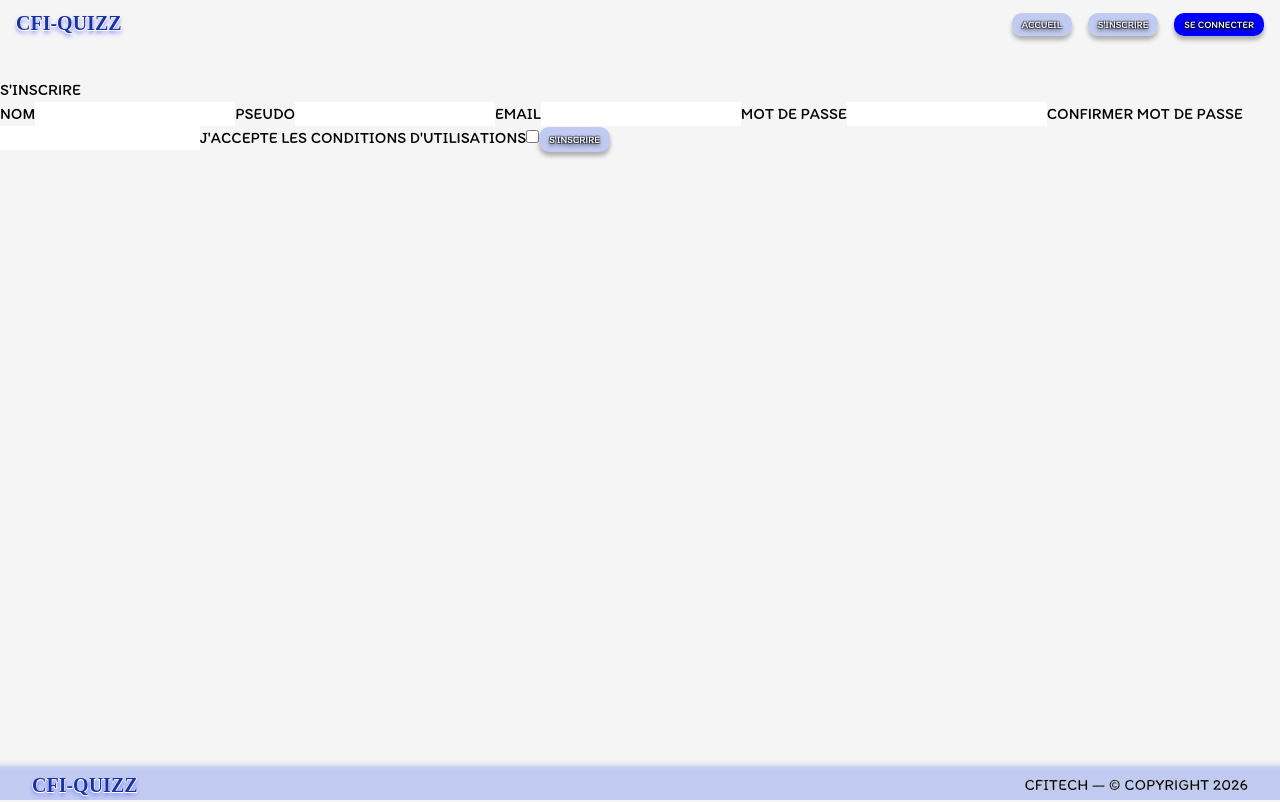
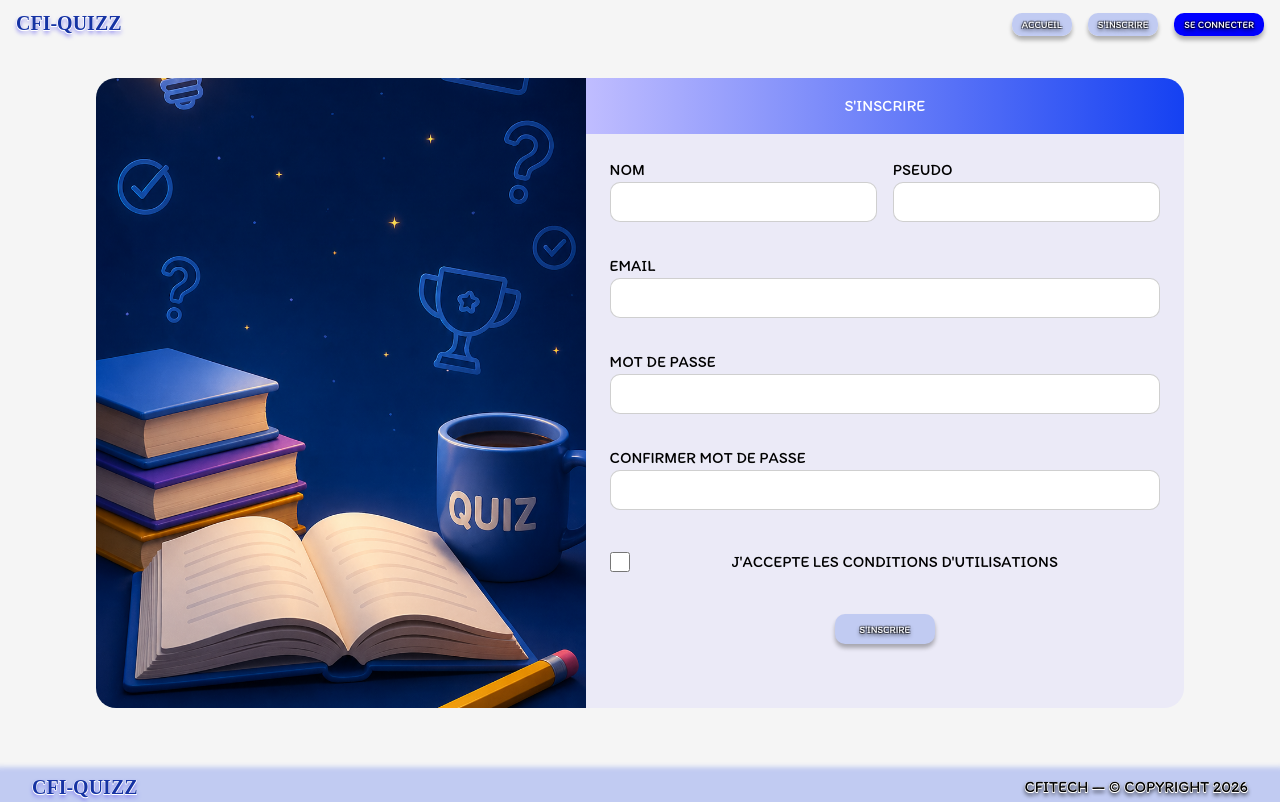
Before and after one commit to isma-dmh/projet-quizz-2026, a React (Vite) app: page /inscription in a window 1280 px wide. Built offline with nearby package versions, Linux system fonts and the light colour scheme; a web font is replaced by a local one.

Commit message:
Ajout style

```diff
--- a/src/App.css
+++ b/src/App.css
@@ -98,7 +98,6 @@ header > nav > button {
 
 #croix {
   width: 30px;
-
 }
 
 footer {
@@ -109,7 +108,12 @@ footer {
 }
 
 footer > p {
-  -webkit-text-stroke: 0.2px white;
+  text-shadow:
+    -0.5px -0.5px 0 white,
+    0.5px -0.5px 0 white,
+    -0.5px 0.5px 0 white,
+    0.5px 0.5px 0 white,
+    0 3px 4px black;
 }
 
 @media (max-width: 700px) {
@@ -132,7 +136,6 @@ footer > p {
       gap: 2rem;
       transition: 0.2s ease-in-out;
     }
-
   }
 
   header > nav#open {
@@ -140,24 +143,18 @@ footer > p {
       right: 0;
     }
 
-    button{
-
+    button {
       position: fixed;
       top: 0.5rem;
       right: 0.5rem;
       z-index: 1000;
-
     }
   }
 
-  @media(max-width: 500px){
-
-    footer{
-
+  @media (max-width: 500px) {
+    footer {
       display: flex;
       flex-direction: column;
     }
-
   }
-
 }
--- a/src/assets/styles/inscription.css
+++ b/src/assets/styles/inscription.css
@@ -1,5 +1,89 @@
-input{
+input {
+  background-color: white;
+  border: solid 1px rgba(0, 0, 0, 0.189);
+  border-radius: 10px;
+  min-height: 40px;
+  padding: 0 1rem;
+}
 
-background-color: white;
+.bloc-formulaire  p {
+  text-align: center;
+  color: rgb(183, 5, 5);
+  font-weight: bold;
+}
 
+.bloc-formulaire {
+  display: flex;
+  align-items: stretch;
+  width: 85%;
+  justify-self: center;
+  padding-bottom: 2rem;
 }
+
+.bloc-formulaire > .img-container {
+  background-image: url("../images/inscription.png");
+  background-size: cover;
+  background-repeat: no-repeat;
+  background-position: center;
+  width: 45%;
+  border-top-left-radius: 20px;
+  border-bottom-left-radius: 20px;
+}
+
+.bloc-formulaire > .formulaire {
+  flex: 1;
+  min-width: 0;
+  h2 {
+    text-align: center;
+    background: linear-gradient(to right, #c0bdff, #1541f2);
+    color: white;
+    padding: 1rem 0;
+    border-top-right-radius: 20px;
+  }
+
+  form {
+    padding: 1.5rem 1.5rem 4rem 1.5rem;
+    display: flex;
+    flex-direction: column;
+    gap: 2rem;
+    background-color: #c0bdff33;
+    border-bottom-right-radius: 20px;
+  }
+
+  #nom-pseudo {
+    display: flex;
+    justify-content: space-between;
+    flex-shrink: 1;
+    gap: 1rem;
+
+    .bloc-input {
+      flex: 1;
+      min-width: 0;
+    }
+  }
+
+  .bloc-input {
+    display: flex;
+    flex-direction: column;
+  }
+
+  .bloc-input.checkbox {
+    flex-direction: row;
+    align-items: center;
+  }
+
+  .bloc-input.checkbox > label {
+    flex: 1;
+    text-align: center;
+  }
+
+  .bloc-input.checkbox > input {
+    width: 20px;
+  }
+
+  button {
+    align-self: center;
+    min-width: 100px;
+    min-height: 30px;
+  }
+}
--- a/src/components/CardAccueil.jsx
+++ b/src/components/CardAccueil.jsx
@@ -1,8 +1,8 @@
 
-export const CardAccueil = ({source,legend}) => {
+export const CardAccueil = ({nom,source,legend}) => {
   return (
     <div className='card-accueil flex flex-col flex-wrap gap-2' >
-        <img className={`img-mode ${source}`} src={`./src/assets/images/${source}.png`} alt={`mode ${source}`} />
+        <img className={`img-mode ${nom}`} src={source} alt={`mode ${nom}`} />
         <p>{legend}</p>
     </div>
   )
--- a/src/pages/Home.jsx
+++ b/src/pages/Home.jsx
@@ -1,6 +1,9 @@
 import { CardAccueil } from "../components/CardAccueil";
 import "../assets/styles/home.css";
 import { Link } from "react-router-dom";
+import normal from "../assets/images/normal.png";
+import chrono from "../assets/images/chrono.png";
+import entrainement from "../assets/images/entrainement.png";
 
 const legend = {
   normal: "RÉPONDEZ AUX QESTIONS A VOTRE RYTHME ET PROGRSSEZ SEREINEMENT !",
@@ -14,9 +17,9 @@ export const Home = () => {
     <div id="home" className="flex flex-col gap-9">
       <h1 className="title">DÉCOUVREZ NOS QUIZ DÉMOGRAPHIQUE</h1>
       <div id="cards-accueil" className="flex justify-around gap-5">
-        <CardAccueil source={"normal"} legend={legend.normal} />
-        <CardAccueil source={"chrono"} legend={legend.chrono} />
-        <CardAccueil source={"entrainement"} legend={legend.entrainement} />
+        <CardAccueil nom={"normal"} source={normal} legend={legend.normal} />
+        <CardAccueil nom={"chrono"} source={chrono} legend={legend.chrono} />
+        <CardAccueil nom={"entrainement"} source={entrainement} legend={legend.entrainement} />
       </div>
       <div id="buttons-home" className="flex justify-evenly">
         <Link to={"/inscription"} className="boutton">
--- a/src/pages/Inscription.jsx
+++ b/src/pages/Inscription.jsx
@@ -55,17 +55,17 @@ export const Inscription = () => {
       check: true,
     });
 
-    if(!isValid) return;
-
-
+    if (!isValid) return;
   };
 
   return (
     <div className="bloc-formulaire">
-      <img src="" alt="" className="img-formulaire" />
+      <div className="img-container"></div>
       <div className="formulaire">
         <h2>S'INSCRIRE</h2>
         <form action="">
+          <div id="nom-pseudo">
+            <div className="bloc-input">
               <label htmlFor="nom">NOM</label>
               <input
                 onChange={handleChange}
@@ -74,6 +74,11 @@ export const Inscription = () => {
                 name="nom"
                 value={form.nom}
               />
+              {touched.nom && form.nom.length === 0 && (
+                <p>Veuillez introduire votre nom ! </p>
+              )}
+            </div>
+            <div className="bloc-input">
               <label htmlFor="pseudo">PSEUDO</label>
               <input
                 onChange={handleChange}
@@ -82,6 +87,12 @@ export const Inscription = () => {
                 name="pseudo"
                 value={form.pseudo}
               />
+              {touched.pseudo && form.pseudo.length === 0 && (
+                <p>Veuillez introduire votre pseudo ! </p>
+              )}
+            </div>
+          </div>
+          <div className="bloc-input">
             <label htmlFor="email">EMAIL</label>
             <input
               onChange={handleChange}
@@ -90,6 +101,12 @@ export const Inscription = () => {
               name="email"
               value={form.email}
             />
+            {touched.email &&
+              !/^[^\s@]+@[^\s@]+\.[^\s@]+$/.test(form.email) && (
+                <p>Veuillez introduire une adresse email valide ! </p>
+              )}
+          </div>
+          <div className="bloc-input">
             <label htmlFor="mdp">MOT DE PASSE</label>
             <input
               onChange={handleChange}
@@ -98,6 +115,14 @@ export const Inscription = () => {
               name="mdp"
               value={form.mdp}
             />
+            {touched.mdp && !/\d/.test(form.mdp) && (
+              <p>Le mot de passe doit contenir au moins un chiffre !</p>
+            )}
+            {touched.mdp && form.mdp.length < 8 && (
+              <p>Le mot de passe doit contenir au moins 8 caracteres </p>
+            )}
+          </div>
+          <div className="bloc-input">
             <label htmlFor="mdp2">CONFIRMER MOT DE PASSE</label>
             <input
               onChange={handleChange}
@@ -106,7 +131,11 @@ export const Inscription = () => {
               name="mdp2"
               value={form.mdp2}
             />
-          <label htmlFor="check">J'ACCEPTE LES CONDITIONS D'UTILISATIONS</label>
+            {touched.mdp2 && form.mdp2 !== form.mdp && (
+              <p>Les mots de passe doivent etre identique </p>
+            )}
+          </div>
+          <div className="bloc-input checkbox ">
             <input
               onChange={handleChange}
               onBlur={handleTouched}
@@ -114,25 +143,10 @@ export const Inscription = () => {
               name="check"
               value={form.check}
             />
-
-          {touched.nom && form.nom.length === 0 && (
-            <p>Veuillez introduire votre nom ! </p>
-          )}
-          {touched.pseudo && form.pseudo.length === 0 && (
-            <p>Veuillez introduire votre pseudo ! </p>
-          )}
-          {touched.email && !/^[^\s@]+@[^\s@]+\.[^\s@]+$/.test(form.email) && (
-            <p>Veuillez introduire une adresse email valide ! </p>
-          )}
-          {touched.mdp && !/\d/.test(form.mdp) && (
-            <p>Le mot de passe doit contenir au moins un chiffre !</p>
-          )}
-          {touched.mdp && form.mdp.length < 8 && (
-            <p>Le mot de passe doit contenir au moins 8 caracteres </p>
-          )}
-          {touched.mdp2 && form.mdp2 !== form.mdp && (
-            <p>Les mots de passe doivent etre identique </p>
-          )}
+            <label htmlFor="check">
+              J'ACCEPTE LES CONDITIONS D'UTILISATIONS
+            </label>
+          </div>
 
           {touched.check && !form.check && (
             <p>Veuillez accepter les conditions d'utilisation </p>
```
Also changed, not shown: src/assets/images/inscription.png (added). Lines whose indentation alone changed are shown as unchanged.
